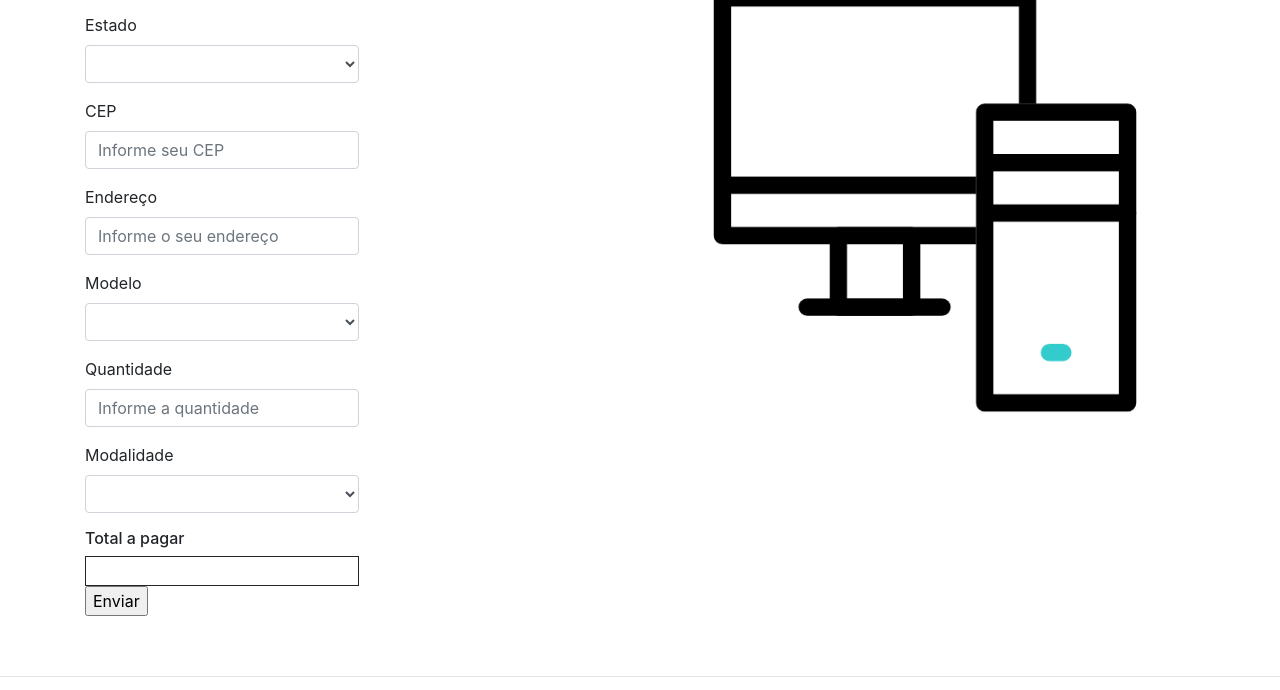
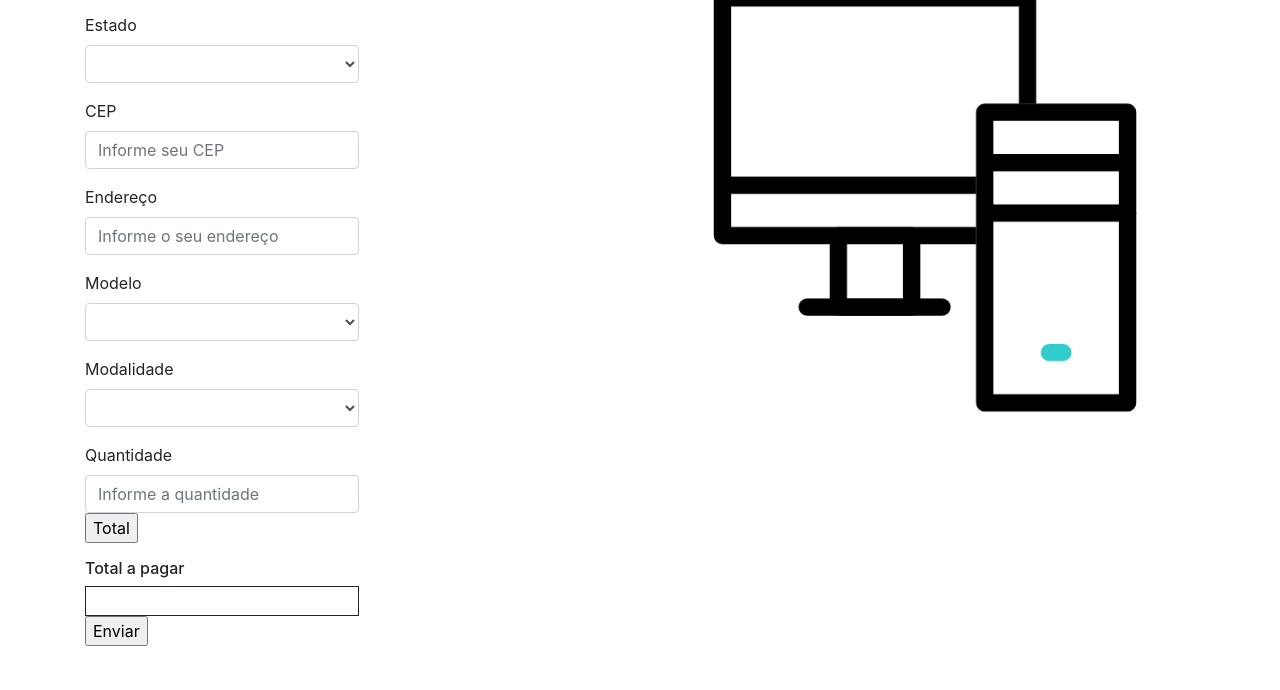
Before and after one commit to ruannelias/Lab_T, a plain HTML site: page orçamento.html in a window 1280 px wide. Shown: the part 613-1303 px from the top of the page. Drawn offline with nearby package versions, Linux system fonts and the light colour scheme.

Commit message:
melhoramento da modalidade

```diff
--- a/js/orçamento.js
+++ b/js/orçamento.js
@@ -3,47 +3,56 @@
 let capturando = "";
 let produto = "";
 let total = "";
+let modalidade = "";
 function capturar () {
     produto = document.getElementById('modelo').value;
-    if (produto == 'Produto A') {
-        produto = 20
-    }else if (produto == 'Produto B') {
-        produto = 30
-    }else if (produto == 'Produto C') {
-        produto = 40
-    }else if (produto == 'Produto D') {
-        produto = 50
+    modalidade = document.getElementById('modalidade').value
+
+    if (modalidade == 'Compra') {
+        if (produto == 'computador 01X') {
+            produto = 3057.30
+        }else if (produto == 'computador 02X') {
+            produto = 3341.10
+        }else if (produto == 'computador 03X') {
+            produto = 4811.70
+        }else if (produto == 'computador 04X') {
+            produto = 8689.44
+        }
+    }else if (modalidade == 'Aluguel') {
+        if (produto == 'computador 01X') {
+            produto = 154.80
+        }else if (produto == 'computador 02X') {
+            produto = 175.44
+        }else if (produto == 'computador 03X') {
+            produto = 251.55
+        }else if (produto == 'computador 04X') {
+            produto = 452.79
+        }
     }
     capturando = document.getElementById('Quantidade').value;
         total = produto * capturando
 
-    if (capturando <= 50) {
-        document.getElementById('valorDigitado').innerHTML = total;
-    }else if (capturando > 50 && capturando <= 100 ) {
-        document.getElementById('valorDigitado').innerHTML = total - total / 100 * 3 ;
-    }else if (capturando > 100 && capturando <= 150 ) {
-        document.getElementById('valorDigitado').innerHTML = total - total / 100 * 6 ;
-    }else if (capturando > 150 && capturando <= 200 ) {
-        document.getElementById('valorDigitado').innerHTML = total - total / 100 * 9 ;
-    }else if (capturando > 200 && capturando <= 250 ) {
-        document.getElementById('valorDigitado').innerHTML = total - total / 100 * 12 ;
-    }else if (capturando > 250 && capturando <= 300 ) {
-        document.getElementById('valorDigitado').innerHTML = total - total / 100 * 15 ;
-    }else if (capturando > 300 && capturando <= 350 ) {
-        document.getElementById('valorDigitado').innerHTML = total - total / 100 * 18 ;
-    }else if (capturando > 350 && capturando <= 400 ) {
-        document.getElementById('valorDigitado').innerHTML = total - total / 100 * 21 ;
-    }else if (capturando > 400 ) {
-        document.getElementById('valorDigitado').innerHTML = total - total / 100 * 24 ;
+    if (capturando <= 9) {
+        document.getElementById('valorDigitado').innerHTML = 'R$' + total;
+    }else if (capturando >= 10 && capturando < 20 ) {
+        document.getElementById('valorDigitado').innerHTML = 'R$' + (total - total / 100 * 7) ;
+    }else if (capturando >= 20 && capturando < 30 ) {
+        document.getElementById('valorDigitado').innerHTML = 'R$' + (total - total / 100 * 10) ;
+    }else if (capturando >= 30 && capturando < 50 ) {
+        document.getElementById('valorDigitado').innerHTML = 'R$' + (total - total / 100 * 15) ;
+    }else if (capturando >= 50 && capturando < 100 ) {
+        document.getElementById('valorDigitado').innerHTML = 'R$' + (total - total / 100 * 17) ;
+    }else if (capturando >= 100 && capturando < 500 ) {
+        document.getElementById('valorDigitado').innerHTML = 'R$' + (total - total / 100 * 19) ;
+    }else if (capturando > 500 ) {
+        document.getElementById('valorDigitado').innerHTML = 'R$' + (total - total / 100 * 22) ;
         }
 }
 // impedir o minimo de aluguel
-let quantidade = "";
-let modalidade = "";
+
 function minimo () {
-    quantidade = document.getElementById('Quantidade').value
     modalidade = document.getElementById('modalidade').value
-    if (quantidade < 10 && modalidade == 'Aluguel') {
+    if (capturando < 10 && modalidade == 'Aluguel') {
 
         alert("A quantidade minima para alugar é de 10 unidades")
     }
--- a/orçamento.html
+++ b/orçamento.html
@@ -149,17 +149,13 @@
               <label for="Quantidade">Modelo</label>
               <select class="form-control"  id="modelo" >
                     <option>         </option>
-                    <option>Produto A</option>
-                    <option>Produto B</option>
-                    <option>Produto C</option>
-                    <option>Produto D</option>
+                    <option>computador 01X</option>
+                    <option>computador 02X</option>
+                    <option>computador 03X</option>
+                    <option>computador 04X</option>
               </select>
             </div>
-            <div class="form-group">
-              <label for="Quantidade">Quantidade</label>
-              <input class="form-control" type="text" onclick="capturar()" value="" id="Quantidade" placeholder="Informe a quantidade">
-            </div>
-              <!-- select -->
+            <!-- select -->
               <div class="form-group">
                 <label for="modalidade">Modalidade</label>
                 <select class="form-control" id="modalidade">
@@ -168,8 +164,14 @@
                     <option>Aluguel</option>
                 </select>
             </div>
+            <div class="form-group">
+              <label for="Quantidade">Quantidade</label>
+              <input class="form-control" type="number" value="" id="Quantidade" placeholder="Informe a quantidade">
+              <input type="button" value="Total" onclick="capturar()">
+            </div>
+
             <h6> Total a pagar</h6>
-           <div class="final"><p id="valorDigitado"> </p></div>
+           <div class="final"><p id="valorDigitado">  </p></div>
             <!-- range -->
               <!-- <div>
                   <label id="range">Satisfação</label>
```
